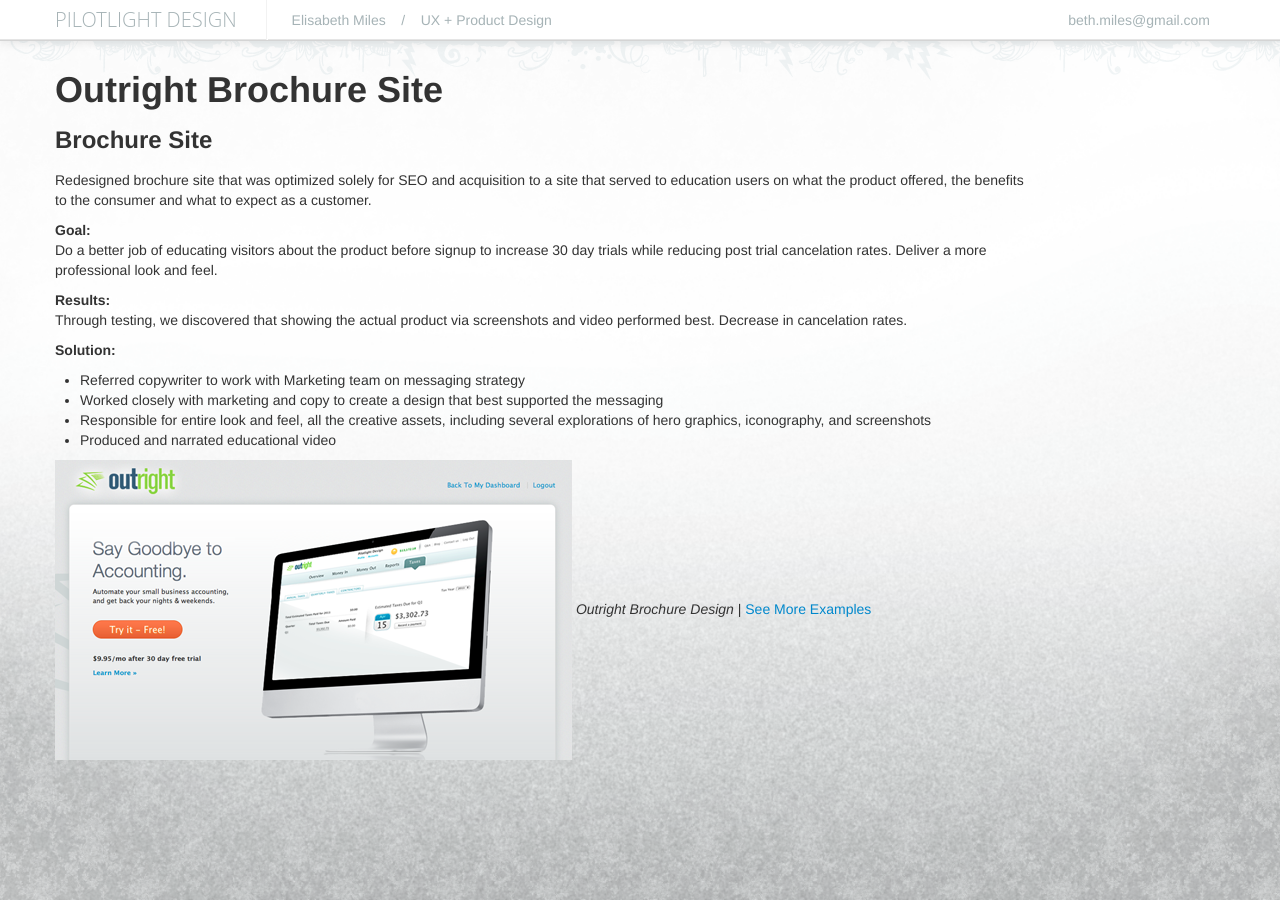
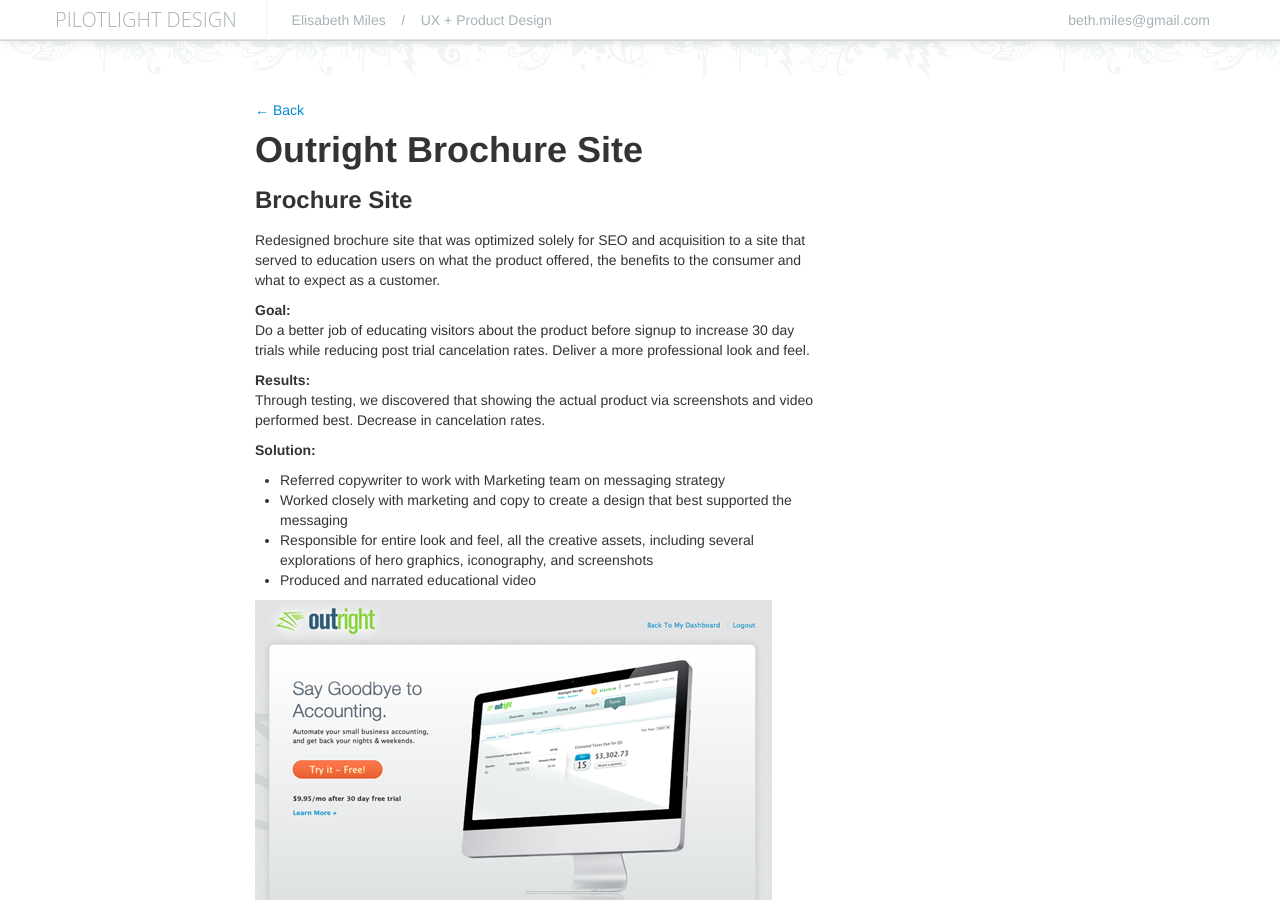
Before and after one commit to elisabethmiles/pilotlightdesign, a Jekyll site: the page built from _posts/2011-01-31-outright-brochure-site.md, in a window 1280 px wide. Built offline with Jekyll 4.4.1, drawn with Linux system fonts in a browser that asks for light colours; nearby versions of some CDN libraries; comment, search, counter and statistics services are not loaded.

Commit message:
fixing tiny bugs

```diff
--- a/_layouts/post.html
+++ b/_layouts/post.html
@@ -1,6 +1,17 @@
 ---
 layout: default
 ---
-<div id="post">
-{{ content }}
+<div id="post" style="padding-top: 40px;">
+	<div class="container">
+  	<div class="row">
+
+			<div class="span2">&nbsp;</div>
+			<div class="span6">
+				<a href="/" >&larr; Back</a>
+
+				{{ content }}
+
+			</div>
+  	</div>
+	</div>
 </div>
--- a/_posts/2011-01-31-outright-brochure-site.md
+++ b/_posts/2011-01-31-outright-brochure-site.md
@@ -25,4 +25,3 @@
 
 
 <img src="/images/examples/marketing_v2_h1_thumb.png" title="Outright.com Homepage Design"/>
-*Outright Brochure Design*  |  [See More Examples](/recent_work/outright-brochure-site-images.html)
--- a/css/pilotlight.css
+++ b/css/pilotlight.css
@@ -1,7 +1,11 @@
-body {
+body{
 	font-family: "HelveticaNeue-Light", Helvetica, Arial, sans-serif;
   height: 100%;
   color: #333;
+}
+
+body.index {
+
   background: url("/img/bg.png") no-repeat center center fixed;
   -webkit-background-size: cover;
   -moz-background-size: cover;
```
Also changed, not shown: images/examples/mobile-preview-r2_0002_overview.png (added).
